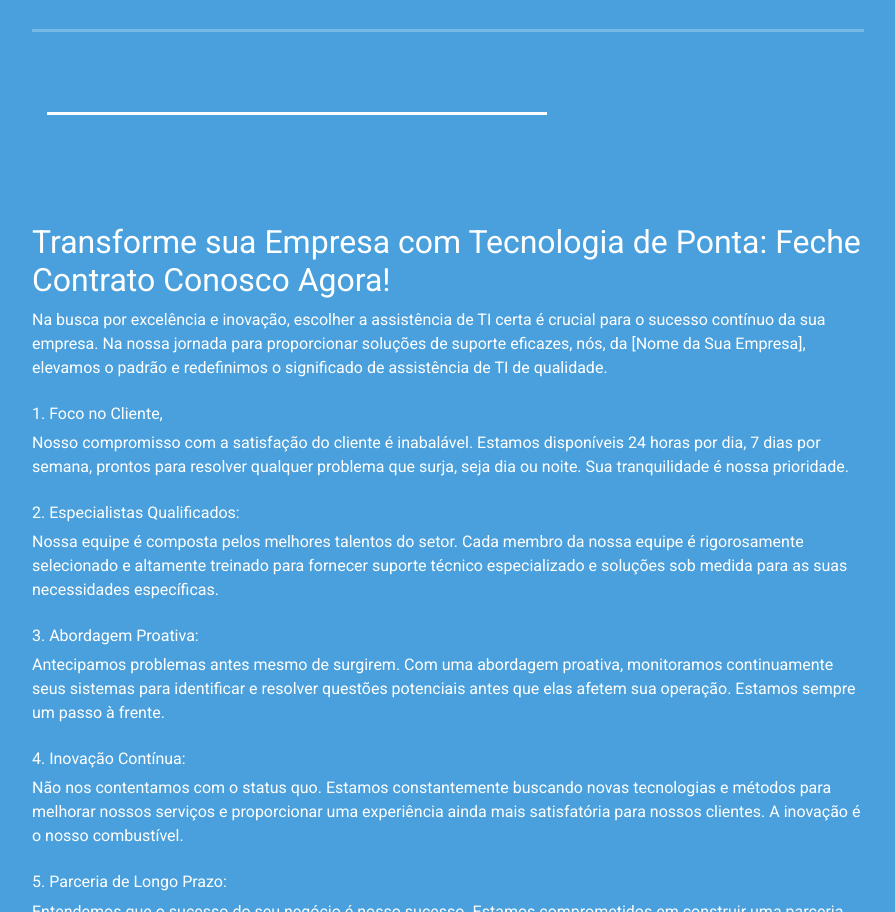
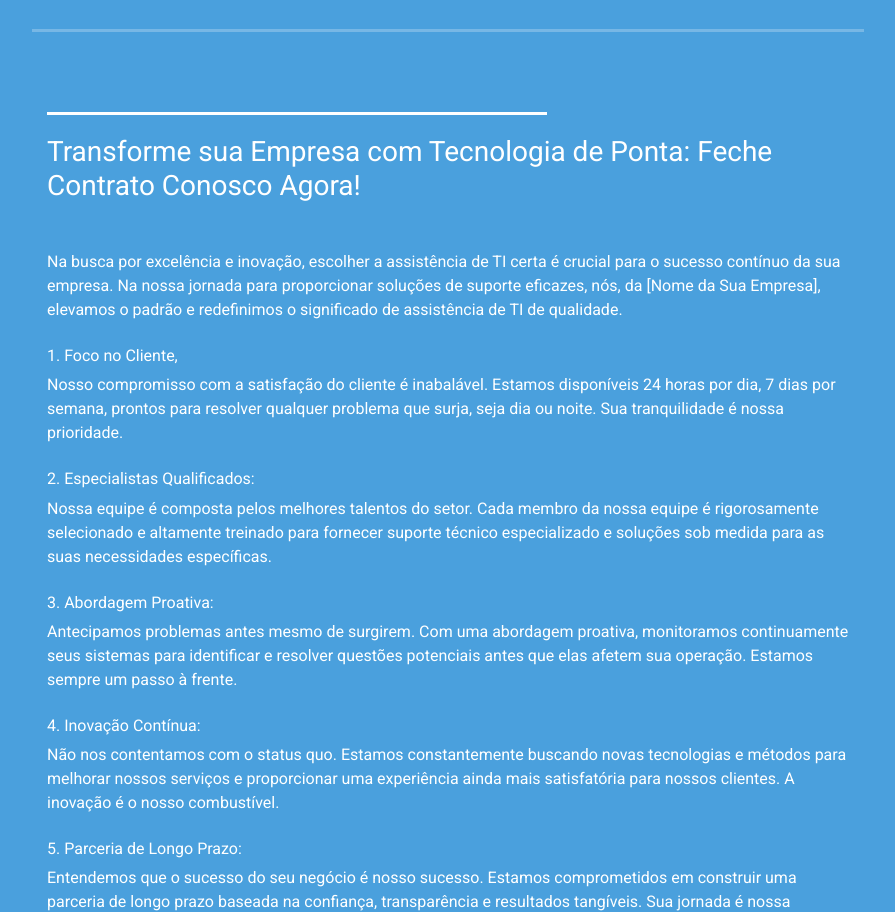
Before and after one commit to ryan0769k/portfolio, a plain HTML site: page index.html in a window 1280 px wide. Shown: the part 3700-4612 px from the top of the page, without its empty margins (352-1247 px from the left). Drawn offline with Linux system fonts and the light colour scheme.

Commit message:
Update index.html

```diff
--- a/index.html
+++ b/index.html
@@ -258,14 +258,12 @@ https://www.tooplate.com/view/2116-blugoon
       <section class="section contact-me" data-section="section4">
         <div class="container">
           <div class="section-heading">
+          <div class="line-dec"></div>
+            <h3>Transforme sua Empresa com Tecnologia de Ponta: Feche Contrato Conosco Agora!</h3>
 
-            <div class="line-dec"></div>
 
           </div>
 
-        </div>
-        <br><br>
-        <h2>Transforme sua Empresa com Tecnologia de Ponta: Feche Contrato Conosco Agora!</h2>
           <div class="line-dec"></div>
           <span>Na busca por excelência e inovação, escolher a assistência de TI certa é crucial para o sucesso contínuo da sua empresa. Na nossa jornada para proporcionar soluções de suporte eficazes, nós, da [Nome da Sua Empresa], elevamos o padrão e redefinimos o significado de assistência de TI de qualidade.
 <br><br>
```
